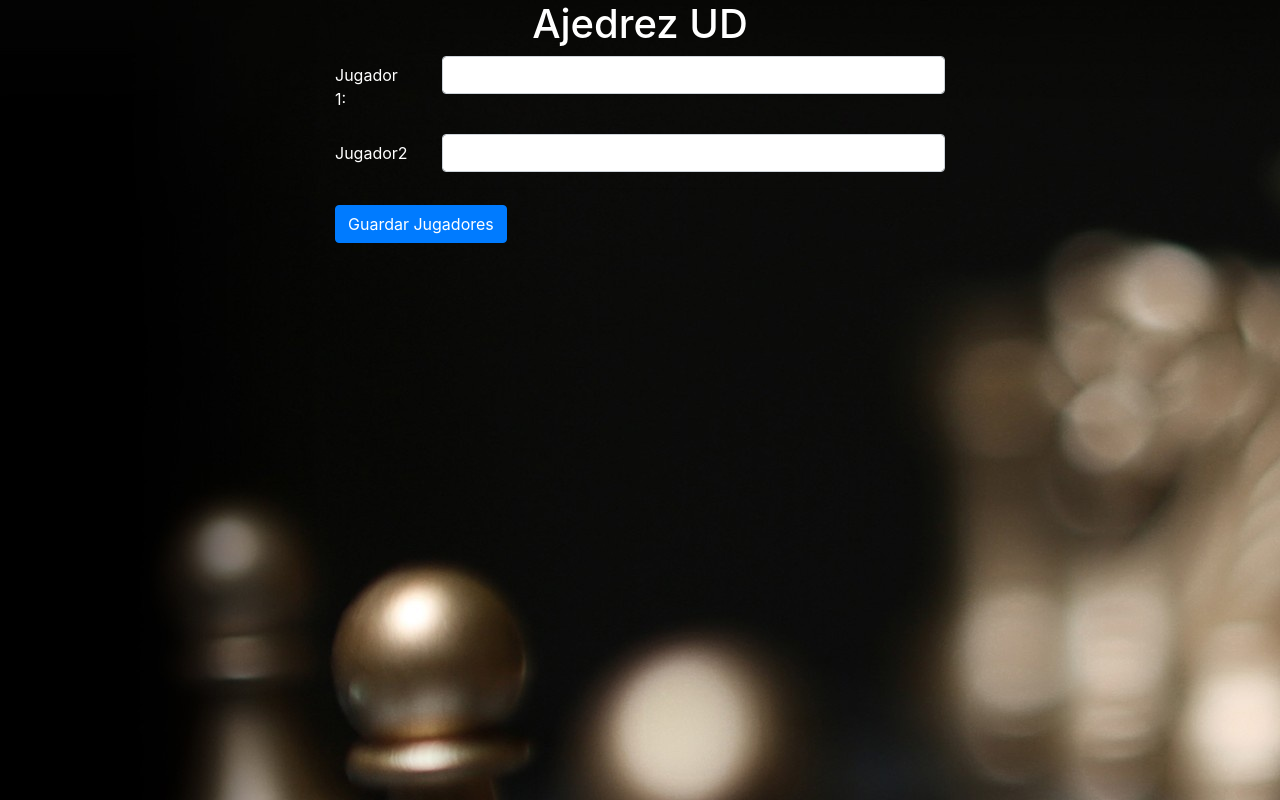
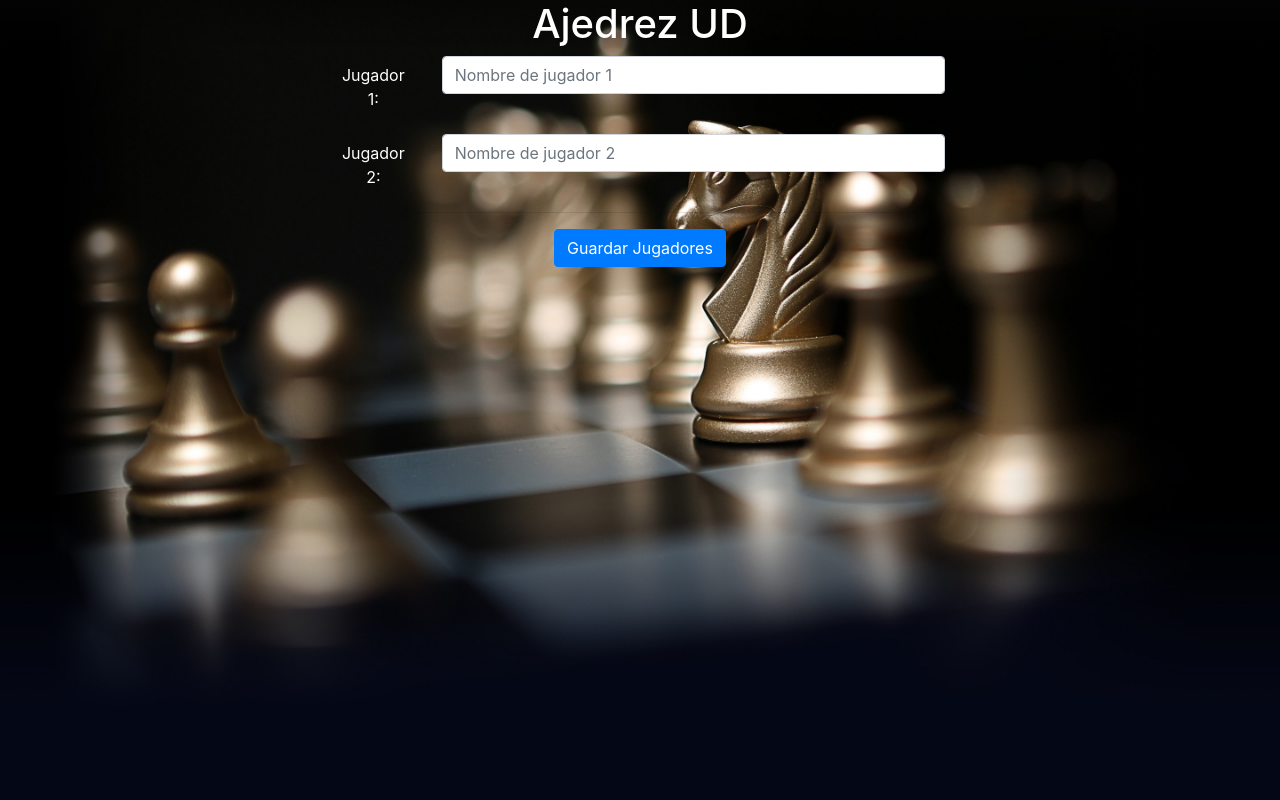
Before and after one commit to wnicolas/VistaAjedrez, an Angular app: page / in a window 1280 px wide. Built offline with nearby package versions, Linux system fonts and the light colour scheme.

Commit message:
Pequeño avance

```diff
--- a/src/app/tablero/tablero.component.html
+++ b/src/app/tablero/tablero.component.html
@@ -1,24 +1,23 @@
 
 <h1 style="color: white; text-align: center;">Ajedrez UD</h1>
 
-<div class="container" style="align-items: center; width: 50%;">
+<div class="container" style="align-items: center; width: 50%; color: beige;">
     <form>
         <div class="form-group row">
           <label style="color: white;" for="inputEmail3" class="col-sm-2 col-form-label">Jugador 1: </label>
           <div class="col-sm-10">
-            <input type="text" class="form-control" id="inputEmail3">
+            <input #jugador1 type="text" class="form-control" id="inputEmail3" placeholder="Nombre de jugador 1">
           </div>
         </div>
         <div class="form-group row">
-          <label style="color: white;" for="inputPassword3" class="col-sm-2 col-form-label">Jugador2</label>
+          <label style="color: white;" for="inputPassword3" class="col-sm-2 col-form-label">Jugador 2:</label>
           <div class="col-sm-10">
-            <input type="text" class="form-control" id="inputPassword3">
+            <input #jugador2 type="text" class="form-control" id="inputPassword3" placeholder="Nombre de jugador 2">
           </div>
         </div>
-
-
-
       </form>
       <hr>
-      <button (click)="salvarJugadores()" class="btn btn-primary">Guardar Jugadores</button>
+      <button (click)="salvarJugadores(jugador1.value,jugador2.value)" class="btn btn-primary">Guardar Jugadores</button>
+      <p>{{player1}}</p><br>
+      <p>{{player2}}</p>
 </div>
--- a/src/app/tablero/tablero.component.ts
+++ b/src/app/tablero/tablero.component.ts
@@ -7,18 +7,18 @@ import { Component, OnInit } from '@angular/core';
 })
 export class TableroComponent implements OnInit {
 
-  jugador1:String;
-  jugador2:String;
+  player1:String;
+  player2:String;
 
   constructor() { }
 
   ngOnInit(): void {
   }
 
-  salvarJugadores(){
-    this.jugador1="Nicolas";
-    this.jugador2="Cristian";
-    console.log('Bienvenidos')
+  salvarJugadores(j1: String,j2: String){
+    this.player1=j1;
+    this.player2=j2;
+    alert('Bienvenidos: ' + this.player1+" y "+this.player2);
   }
 
 }
--- a/src/index.html
+++ b/src/index.html
@@ -8,7 +8,7 @@
   <link rel="icon" type="image/x-icon" href="favicon.ico">
   <link rel="stylesheet" href="https://stackpath.bootstrapcdn.com/bootstrap/4.5.2/css/bootstrap.min.css" integrity="sha384-JcKb8q3iqJ61gNV9KGb8thSsNjpSL0n8PARn9HuZOnIxN0hoP+VmmDGMN5t9UJ0Z" crossorigin="anonymous">
 </head>
-<body>
+<body class="background">
   <app-root></app-root>
 </body>
 </html>
--- a/src/styles.css
+++ b/src/styles.css
@@ -1,4 +1,12 @@
 /* You can add global styles to this file, and also import other style files */
 body{
-    background-image: url('/assets/fondo.jpg');
+    /*background-image: url('/assets/fondo.jpg');*/
 }
+.background {
+    width: 100%;
+    height: 100vh;
+    background: url('/assets/fondo.jpg') no-repeat;
+    background-size: cover;
+    color: white;
+    text-align: center;
+}
```
